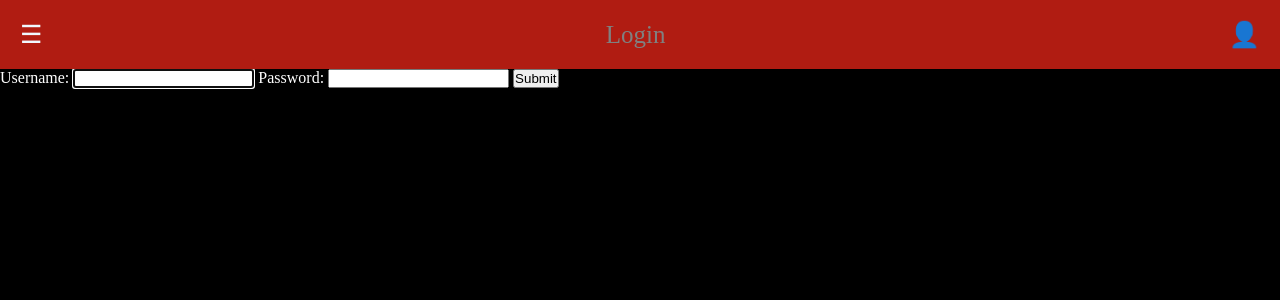
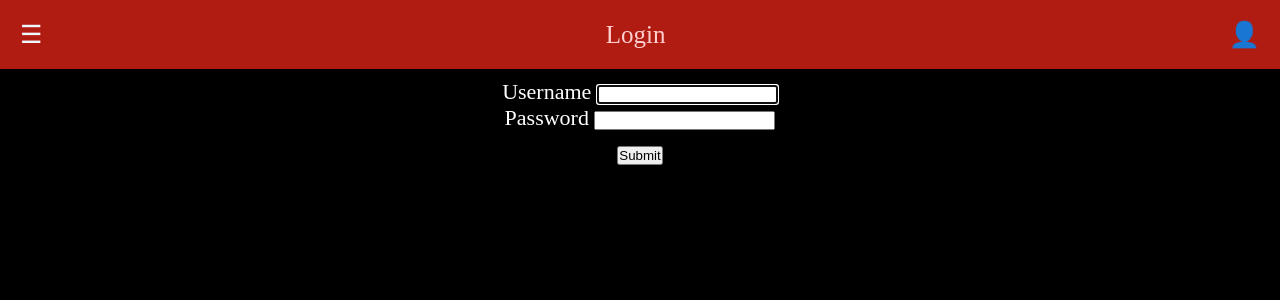
Before and after one commit to loedetyler/LoedePasswordVault, a Django app: page /users/login/ in a window 1280 px wide. Shown: the top 300 px of the page. Run offline with Django 4.2, Linux system fonts and the light colour scheme.

Commit message:
STYLING DONE

```diff
--- a/static/css/style.css
+++ b/static/css/style.css
@@ -19,10 +19,19 @@ nav {
     align-items: center;
     padding: 12px;
     background-color: #B01C12;
-    color: gray;
+    color: #ffcfcf;
     font-size: 25px;
     line-height: 1;
     position: relative;
+}
+
+nav ul li {
+    border-bottom: 1px solid black;
+    padding: 10px 20px;
+}
+
+nav ul li:last-child {
+    border-bottom: none;
 }
 
 h1, p {
@@ -61,7 +70,7 @@ th {
 
 a {
     text-decoration: none;
-    color:rgb(136, 132, 132);
+    color:aliceblue;
 }
 
 a:hover {
@@ -91,6 +100,12 @@ ul {
     align-items: center;
 }
 
+.passTable {
+    width: fit-content;
+    padding-top: 20px;
+    margin: 0px auto;
+}
+
 .collapsible {
     background-color: #B01C12;
     color:aliceblue;
@@ -116,18 +131,41 @@ ul {
     background-color: #B01C12;
     list-style-type: none;
     z-index: 10;
+    border-radius: 4%;
+    border: 2px solid darkslategray;
 }
 
 .user .content {
     right: 0;
     left: auto;
 }
+
 .forms {
-    font-size: 16px;
+    font-size: 22px;
+    padding: 10px;
 }
 
-.passTable {
-    text-decoration: none;
+.form-username {
+    text-align: center;
+}
+
+.form-password {
+    text-align: center;
+}
+
+.form-password2 {
+    text-align: center;
+    margin-bottom: 15px;
+}
+
+.login-form-password {
+    text-align: center;
+    margin-bottom: 15px;
+}
+
+.form-submit {
+    display: block;
+    margin: 0 auto;
 }
 
 #why {
@@ -138,5 +176,10 @@ ul {
 }
 
 #newPass {
-    color:blue;
+    color:white;
 }
+
+#toggleNewPass {
+    font-size: 18px;
+    margin-top: 15px;
+}
--- a/templates/users/login.html
+++ b/templates/users/login.html
@@ -12,7 +12,14 @@
 {% block content %}
     <form class="forms" action="/users/login/" method="post">
         {% csrf_token %}
-        {{ form }}
-        <button>Submit</button>
+        <div class="form-username">
+            {{ form.username.label }}
+            {{ form.username }}
+        </div>
+        <div class="login-form-password">
+            {{ form.password.label }}
+            {{ form.password }}
+        </div>
+        <button class="form-submit">Submit</button>
     </form>
 {% endblock %}
--- a/vault/templates/vault/vault_list.html
+++ b/vault/templates/vault/vault_list.html
@@ -26,7 +26,7 @@
             {% endfor %}
         </table>
     </div>
-    <button id="toggleNewPass">New Account</button>
+    <button id="toggleNewPass" class="form-submit">New Account</button>
     <form style="display: none;" method="post" action="{% url 'add_password' %}" id="newPass">
         {% csrf_token %}
         <label for="site">Account:</label>
```
Also changed, not shown: templates/users/register.html (+18 -2 lines), db.sqlite3, static/js/main.js (added).
